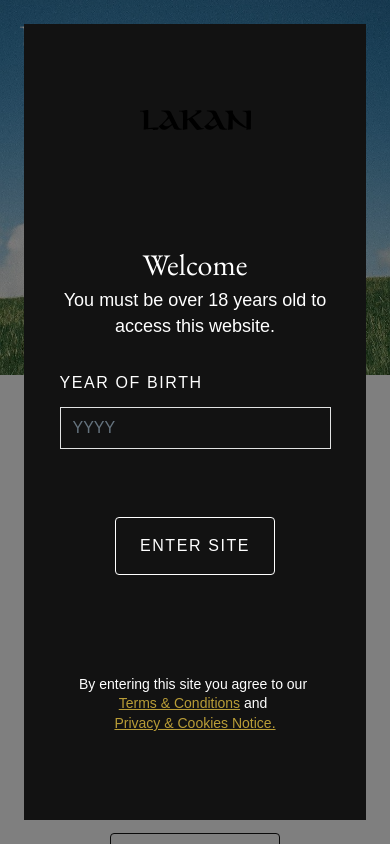
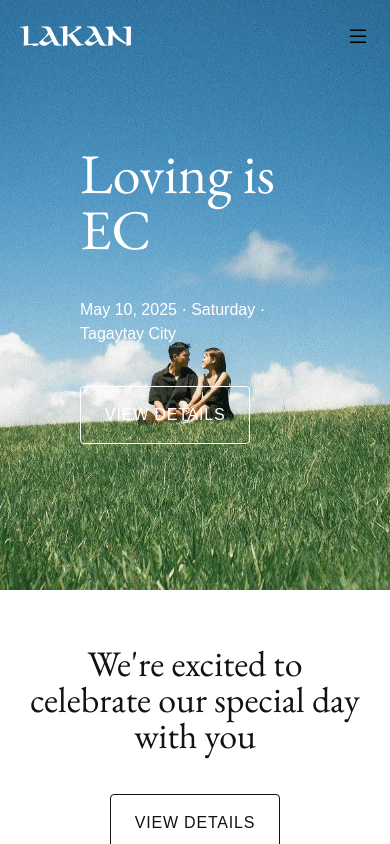
Before and after one commit to gdcrisanto/emilcelina, a Next.js app: page / in a window 390 px wide. Shown: the top 844 px of the page. Built offline with nearby package versions, Linux system fonts and the light colour scheme; a web font is replaced by a local one.

Commit message:
Update: [afix header, remove age validation]

```diff
--- a/components/layout.tsx
+++ b/components/layout.tsx
@@ -12,49 +12,49 @@ export default function Layout({
 	noSiteHeader,
 	textBlack,
 }: LayoutProps) {
-	const [isError, setIsError] = useState<Boolean | undefined>(undefined);
-	const [isOpen, setIsOpen] = useState<Boolean>(false);
-	const [formState, setFormState] = useState<AgeForm>({
-		birthYear: '',
-	});
+	// const [isError, setIsError] = useState<Boolean | undefined>(undefined);
+	// const [isOpen, setIsOpen] = useState<Boolean>(false);
+	// const [formState, setFormState] = useState<AgeForm>({
+	// 	birthYear: '',
+	// });
 
-	useEffect(() => {
-		if (localStorage.getItem('over18') === 'true') {
-			setIsOpen(false);
-		} else {
-			setIsOpen(true);
-		}
-	}, []);
+	// useEffect(() => {
+	// 	if (localStorage.getItem('over18') === 'true') {
+	// 		setIsOpen(false);
+	// 	} else {
+	// 		setIsOpen(true);
+	// 	}
+	// }, []);
 
-	const handleChange = ({ target }) => {
-		setFormState({
-			...formState,
-			[target.name]: target.value.trim().replace(/[^0-9]/gi, ''),
-		});
-	};
+	// const handleChange = ({ target }) => {
+	// 	setFormState({
+	// 		...formState,
+	// 		[target.name]: target.value.trim().replace(/[^0-9]/gi, ''),
+	// 	});
+	// };
 
-	const handleFormSubmit = async (e) => {
-		e.preventDefault();
-		setFormState((prev) => ({
-			...prev,
-		}));
-		if (validateBirthYear(formState.birthYear)) {
-			localStorage.setItem('over18', 'true');
-			setIsOpen(false);
-			setIsError(false);
-		} else {
-			setIsOpen(true);
-			setIsError(true);
-		}
-	};
+	// const handleFormSubmit = async (e) => {
+	// 	e.preventDefault();
+	// 	setFormState((prev) => ({
+	// 		...prev,
+	// 	}));
+	// 	if (validateBirthYear(formState.birthYear)) {
+	// 		localStorage.setItem('over18', 'true');
+	// 		setIsOpen(false);
+	// 		setIsError(false);
+	// 	} else {
+	// 		setIsOpen(true);
+	// 		setIsError(true);
+	// 	}
+	// };
 
-	useEffect(() => {
-		if (isOpen) {
-			document.body.classList.add('overflow-y-hidden');
-		} else {
-			document.body.classList.remove('overflow-y-hidden');
-		}
-	}, [isOpen]);
+	// useEffect(() => {
+	// 	if (isOpen) {
+	// 		document.body.classList.add('overflow-y-hidden');
+	// 	} else {
+	// 		document.body.classList.remove('overflow-y-hidden');
+	// 	}
+	// }, [isOpen]);
 
 	useEffect(() => {
 		const observer = new IntersectionObserver((entries) => {
@@ -78,7 +78,7 @@ export default function Layout({
 					{children}
 					<BackToTop />
 				</main>
-				{isOpen && (
+				{/* {isOpen && (
 					<div className="flex fixed w-full z-[1000] h-screen justify-center items-center bg-[rgba(0,0,0,0.5)] p-6">
 						<div className="flex flex-col py-10 w-full max-w-[1166px] z-[1001] bg-[#121212] justify-center text-center text-white h-full lg:h-fit p-6">
 							<Vectors.Logo
@@ -124,61 +124,61 @@ export default function Layout({
 							</div>
 						</div>
 					</div>
-				)}
+				)} */}
 			</div>
 		</>
 	);
 }
 
-const InputField = ({
-	field,
-	handleChange,
-	placeholder,
-	label,
-	name,
-	isError,
-}: InputFieldType) => {
-	const inputClassName =
-		'input-field-dark mt-3 ' +
-		(!isError || isError == undefined ? ' mb-7 ' : ' mb-2 ');
+// const InputField = ({
+// 	field,
+// 	handleChange,
+// 	placeholder,
+// 	label,
+// 	name,
+// 	isError,
+// }: InputFieldType) => {
+// 	const inputClassName =
+// 		'input-field-dark mt-3 ' +
+// 		(!isError || isError == undefined ? ' mb-7 ' : ' mb-2 ');
 
-	const errorClassName =
-		!isError || isError == undefined
-			? 'hidden '
-			: 'text-[#FF7171] normal-case text-[14px] font-thin';
+// 	const errorClassName =
+// 		!isError || isError == undefined
+// 			? 'hidden '
+// 			: 'text-[#FF7171] normal-case text-[14px] font-thin';
 
-	return (
-		<div className="flex flex-col w-full">
-			<div className="tracking-widest">{label}</div>
-			<input
-				className={inputClassName}
-				name={name}
-				value={field}
-				onChange={(e) => handleChange(e)}
-				type="text"
-				placeholder={placeholder}
-				maxLength={4}
-			/>
-			<div className={errorClassName}>
-				You are too young to access this website.
-			</div>
-		</div>
-	);
-};
+// 	return (
+// 		<div className="flex flex-col w-full">
+// 			<div className="tracking-widest">{label}</div>
+// 			<input
+// 				className={inputClassName}
+// 				name={name}
+// 				value={field}
+// 				onChange={(e) => handleChange(e)}
+// 				type="text"
+// 				placeholder={placeholder}
+// 				maxLength={4}
+// 			/>
+// 			<div className={errorClassName}>
+// 				You are too young to access this website.
+// 			</div>
+// 		</div>
+// 	);
+// };
 
-const validateBirthYear = (year: string) => {
-	const currentDate = moment();
-	if (
-		year.length === 4 &&
-		Number(currentDate.format('YYYY')) > Number(year)
-	) {
-		const birthDate = moment().set('year', Number(year));
-		const dateDiff = currentDate.diff(birthDate, 'years');
-		if (dateDiff > 18) {
-			return true;
-		}
-		return false;
-	} else {
-		return false;
-	}
-};
+// const validateBirthYear = (year: string) => {
+// 	const currentDate = moment();
+// 	if (
+// 		year.length === 4 &&
+// 		Number(currentDate.format('YYYY')) > Number(year)
+// 	) {
+// 		const birthDate = moment().set('year', Number(year));
+// 		const dateDiff = currentDate.diff(birthDate, 'years');
+// 		if (dateDiff > 18) {
+// 			return true;
+// 		}
+// 		return false;
+// 	} else {
+// 		return false;
+// 	}
+// };
--- a/components/meta.tsx
+++ b/components/meta.tsx
@@ -58,12 +58,12 @@ export default function Meta() {
 			/>
 			<meta
 				name="description"
-				content={`The True Filipino Spirit — The Philippines’ highest awarded Lambanog`}
+				content={`We’re excited to celebrate our special day with you`}
 			/>
-			<meta
+			{/* <meta
 				property="og:image"
 				content={Constants.HOME_OG_IMAGE_URL}
-			/>
+			/> */}
 		</Head>
 	);
 }
--- a/components/page-hero.tsx
+++ b/components/page-hero.tsx
@@ -15,7 +15,7 @@ export default function PageHero({
 	priority,
 }: HeroProps) {
 	const heroBreakpoints = {
-		sm: ' h-[590px] lg:h-[601px]',
+		sm: ' h-[590px] lg:h-[680px]',
 		md: ' h-[450px] lg:h-[790px]',
 		lg: ' h-[667px] lg:h-[840px]',
 		xl: ' h-[375px] lg:h-[1080px]',
--- a/components/sections/siteHeader.tsx
+++ b/components/sections/siteHeader.tsx
@@ -7,18 +7,18 @@ import { SiteHeaderProps } from '../../lib/types/sections';
 const SiteHeader = ({ textBlack }: SiteHeaderProps) => {
 	const [navBg, setNavBg] = useState(false);
 	const [isOpen, setIsOpen] = useState(false);
-	const changeNavBg = () => {
-		window.scrollY >= 1 ? setNavBg(true) : setNavBg(false);
-	};
-	useEffect(() => {
-		window.addEventListener('scroll', changeNavBg);
-		return () => {
-			window.removeEventListener('scroll', changeNavBg);
-		};
-	}, []);
+	// const changeNavBg = () => {
+	// 	window.scrollY >= 1 ? setNavBg(true) : setNavBg(false);
+	// };
+	// useEffect(() => {
+	// 	window.addEventListener('scroll', changeNavBg);
+	// 	return () => {
+	// 		window.removeEventListener('scroll', changeNavBg);
+	// 	};
+	// }, []);
 	return (
 		<div
-			onScroll={changeNavBg}
+			// onScroll={changeNavBg}
 			className={
 				'site-header mx-auto w-full ' +
 				(navBg || isOpen
--- a/pages/index.tsx
+++ b/pages/index.tsx
@@ -33,13 +33,13 @@ export default function Home() {
 			<PageHero
 				image={HOME_HERO.image}
 				alt=""
-				size="xl"
+				size="sm"
 				bgGradient="none"
 				priority
 				className="justify-start bg-center bg-cover bg-no-repeat">
-				<div className="hidden lg:flex w-full max-w-[1920px] mx-auto">
+				<div className="flex w-full max-w-[1920px] mx-auto">
 					<div className="flex-col flex self-center text-white max-w-[624px] m-[80px] fade-up">
-						<h1 className="font-garamond lg:text-[6rem] leading-[100%]">
+						<h1 className="font-garamond text-7xl lg:text-8xl leading-[100%]">
 							{HOME_HERO.title}
 						</h1>
 						<h2 className="lg:text-lg my-[40px] font-thin">
@@ -55,22 +55,6 @@ export default function Home() {
 			</PageHero>
 
 			<ColoredBgWrapper bgColor="white">
-				<div className="flex lg:hidden w-full max-w-[721px] mx-auto">
-					<div className="flex-col w-full flex just text-white mx-6 my-10 text-center fade-up">
-						<h1 className="font-garamond text-5xl leading-[48px]">
-							{HOME_HERO.title}
-						</h1>
-						<h2 className="text-lg mt-4 mb-6 font-thin">
-							{HOME_HERO.subtitle}
-						</h2>
-						<Link
-							href={OUR_SPECIAL_DAY.href}
-							className="button py-4 px-6 mx-auto uppercase text-base font-thin border w-fit tracking-wider rounded hover:bg-white hover:text-[#121212]">
-							{HOME_HERO.button}
-						</Link>
-					</div>
-				</div>
-
 				<div className="flex flex-col lg:flex-row w-full py-14 px-6 lg:px-20 max-w-[1920px] justify-between mx-auto lg:gap-x-12">
 					<div className="flex-col text-center lg:text-left flex self-center max-w-[450px] mb-10 lg:mb-0 fade-up">
 						<h1 className="font-garamond text-4xl lg:text-[3rem] leading-[100%]">
@@ -108,12 +92,14 @@ export default function Home() {
 						</div>
 					</div>
 				</div>
+
+				<div className="flex flex-row max-w-[1920px] mx-auto"></div>
 			</ColoredBgWrapper>
 
 			<PageHero
 				image={FOOTER.image}
 				alt=""
-				size="md"
+				size="sm"
 				bgGradient="linear-gradient(180deg, rgba(0, 0, 0, 0.00) 53.92%, rgba(0, 0, 0, 0.80) 100%)">
 				<div className=" mx-auto flex-col md:flex-col flex items-center pb-6 lg:pb-16 justify-end text-white text-center">
 					<span className="mb-4 lg:mb-10 text-4xl lg:text-[3rem] leading-9 lg:leading-[64px] font-garamond max-w-[309px] lg:max-w-none">
--- a/styles/index.css
+++ b/styles/index.css
@@ -151,7 +151,7 @@ body {
 }
 
 .site-header-scroll {
-	background-color: #121212;
+	/* background-color: #121212; */
 }
 
 .address-filter-dropdown {
```
